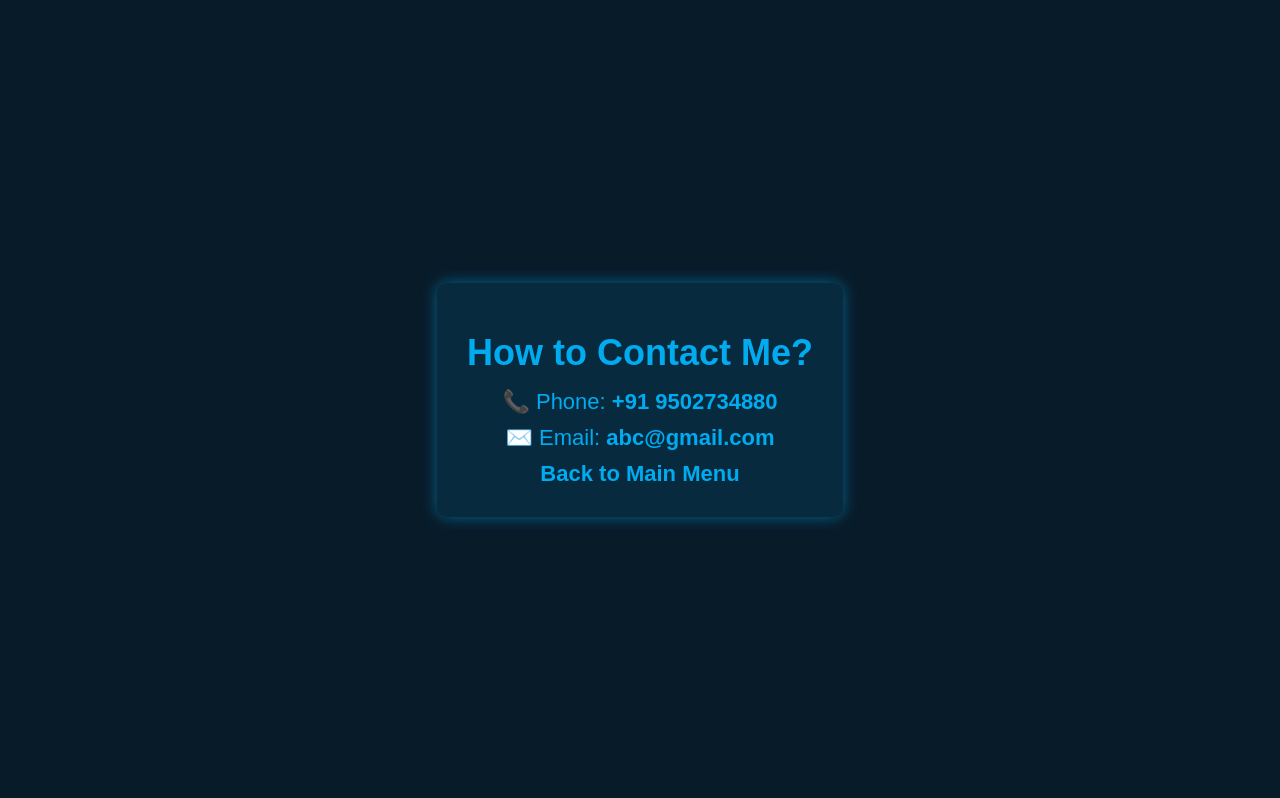
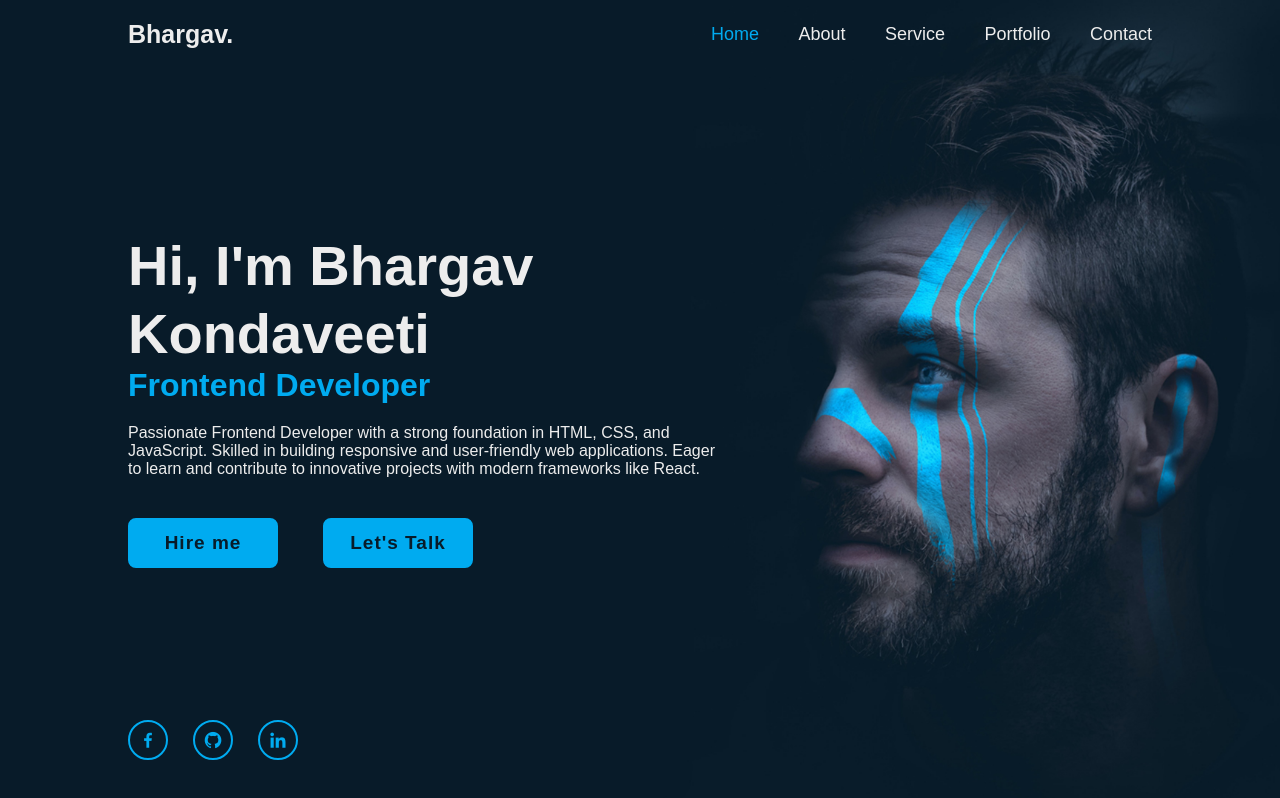
Before and after one commit to codebhargav/fr, a plain HTML site: page Portfolio/index.html in a window 1280 px wide. Drawn offline with nearby package versions, Linux system fonts and the light colour scheme.

Commit message:
Update index.html

```diff
--- a/Portfolio/index.html
+++ b/Portfolio/index.html
@@ -2,101 +2,43 @@
 <html lang="en">
 <head>
     <meta charset="UTF-8">
-    <title>Contact Information</title>
-    <style>
-        /* Global Styles */
-        body {
-            background-color: #081b29;
-            display: flex;
-            justify-content: center;
-            align-items: center;
-            height: 100vh;
-            margin: 0;
-            font-family: "Arial", sans-serif;
-        }
+     <title>Bhargav</title>
+     <link rel="stylesheet" href="style.css">
+     <link href='https://unpkg.com/boxicons@2.1.4/css/boxicons.min.css' rel='stylesheet'>
 
-        /* Contact Box */
-        .contact {
-            text-align: center;
-            color: #00abf0;
-            font-size: 22px;
-            padding: 20px 30px;
-            border-radius: 10px;
-            box-shadow: 0 0 15px rgba(0, 171, 240, 0.5);
-            background: rgba(0, 171, 240, 0.1);
-            animation: fadeIn 1.5s ease-in-out;
-        }
-
-        .contact h1 {
-            font-size: 36px;
-            margin-bottom: 15px;
-            animation: slideDown 1s ease-in-out;
-        }
-
-        .contact p {
-            margin: 10px 0;
-            opacity: 0;
-            animation: fadeInUp 1.5s ease-in-out forwards;
-        }
-
-        /* Contact Links */
-        .contact a {
-            text-decoration: none;
-            color: #00abf0;
-            font-weight: bold;
-            display: inline-block;
-            transition: 0.3s ease-in-out;
-            position: relative;
-        }
-
-        /* Neon Glow Hover Effect */
-        .contact a:hover {
-            color: #fff;
-            transform: scale(1.1);
-            text-shadow: 0 0 10px #00abf0, 0 0 20px #00abf0;
-        }
-
-
-
-        .back-link a{
-    display: block;
-    text-align: center; /* Centers the text */
-    margin-top: 15px; /* Adds spacing from the contact details */
-    font-size: 16px;
-    color: #00abf0;
-    text-decoration: none;
-    font-weight: bold;
-    transition: color 0.3s ease-in-out;
-}
-
-.back-link:hover {
-    color: #fff;
-}
-
-
-        /* Animations */
-        @keyframes fadeIn {
-            from { opacity: 0; }
-            to { opacity: 1; }
-        }
-
-        @keyframes slideDown {
-            from { transform: translateY(-20px); opacity: 0; }
-            to { transform: translateY(0); opacity: 1; }
-        }
-
-        @keyframes fadeInUp {
-            from { transform: translateY(20px); opacity: 0; }
-            to { transform: translateY(0); opacity: 1; }
-        }
-    </style>
 </head>
 <body>
-    <section class="contact">
-        <h1> How to Contact Me?</h1>
-        <p>📞 Phone: <a href="tel:+919502734880">+91 9502734880</a></p>
-        <p>✉️ Email: <a href="mailto:bhargavbobby633@gmail.com">abc@gmail.com</a></p>
-        <p><a href="index.html" class="back-link">Back to Main Menu</a></p>
+
+    <header class="header">
+
+        <a href="#" class="logo">Bhargav.</a>
+
+        <nav class="navbar">
+
+            <a href="#" class="active">Home</a>
+            <a href="#">About</a>
+            <a href="#">Service</a>
+            <a href="#">Portfolio</a>
+            <a href="contact.html">Contact</a>
+        </nav>
+    </header>
+
+    <section class="home" >
+        <div class="home-content">
+            <h1>Hi, I'm Bhargav Kondaveeti</h1>
+            <h2>Frontend Developer</h2>
+            <p>Passionate Frontend Developer with a strong foundation in HTML, CSS, and JavaScript. Skilled in building responsive and user-friendly web applications. Eager to learn and contribute to innovative projects with modern frameworks like React.</p>
+            <div class="btn-box">
+                <a href="#">Hire me</a>
+                <a href="mailto:bhargavbobby633@gmail.com">Let's Talk</a>
+            </div>
+        </div>
+        <div class="home-sci">
+            <a href=""><i class='bx bxl-facebook'></i></a>
+            <a href="https://github.com/codebhargav" target="_blank"><i class='bx bxl-github'></i></a>
+            <a href="https://www.linkedin.com/in/bkondaveeti02/" target="_blank"><i class='bx bxl-linkedin'></i></a>
+        </div>
+        <span class="home-imgHover"></span>
     </section>
 
 
```
